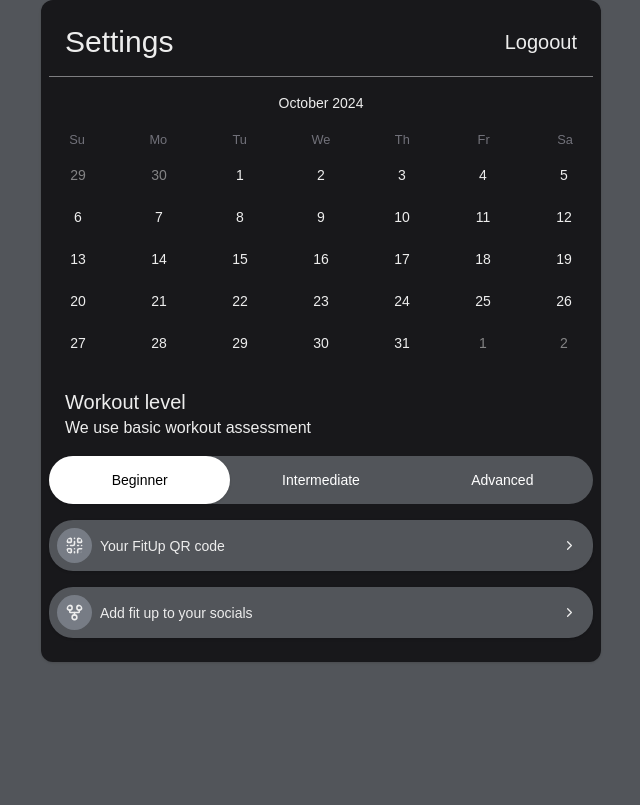
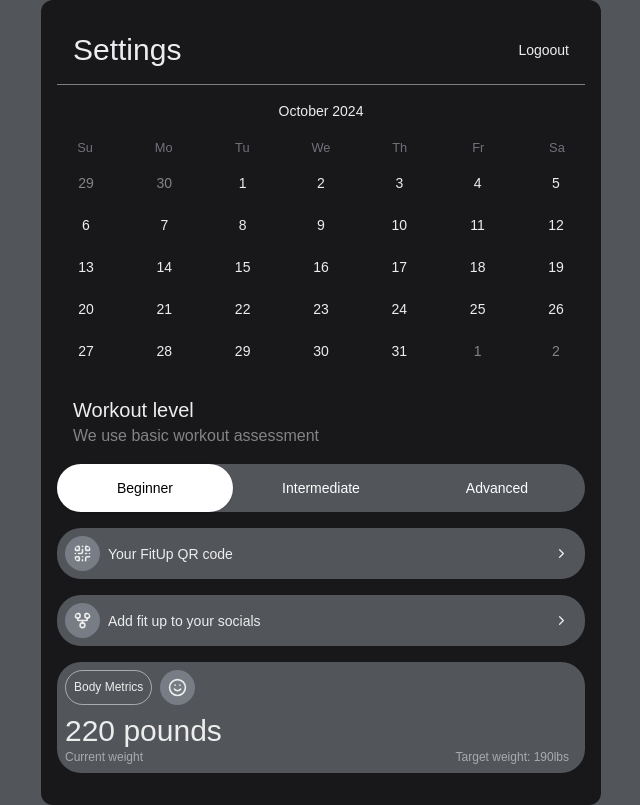
Before and after one commit to Aman-Dangol/shadCn-practice, a React (Vite) app: page / in a window 1280 px wide. Shown: the whole page, without its empty margins (319-959 px from the left). Built offline with nearby package versions, Linux system fonts and the light colour scheme.

Commit message:
added target and current weight

```diff
--- a/src/App.tsx
+++ b/src/App.tsx
@@ -2,22 +2,22 @@ import { useState } from "react";
 import { Calendar } from "./components/ui/calendar";
 import { Card } from "./components/ui/card";
 import { Tabs, TabsList, TabsTrigger } from "./components/ui/tabs";
-import { ChevronRight, GitForkIcon, QrCode } from "lucide-react";
+import { ChevronRight, GitForkIcon, QrCode, Smile } from "lucide-react";
 
 function App() {
   const [date, setDate] = useState<Date | undefined>();
 
   return (
-    <Card className="w-[70vh] mx-auto bg-primary text-foreground border-0 p-2 ">
+    <Card className="w-[70vh] mx-auto bg-primary text-foreground border-0 p-4 ">
       <header className="p-4  flex justify-between items-center ">
         <h3 className="capitalize">settings</h3>
-        <h5 className={`capitalize`}>logoout</h5>
+        <h5 className={`capitalize text-sm`}>logoout</h5>
       </header>
       <hr className="opacity-50" />
       <Calendar mode="single" selected={date} onSelect={setDate} />
       <article className="p-4">
         <h5>Workout level</h5>
-        <p>We use basic workout assessment</p>
+        <p className="opacity-50">We use basic workout assessment</p>
       </article>
 
       <Tabs className="" defaultValue="Beginner">
@@ -41,6 +41,24 @@ function App() {
         </div>
         <ChevronRight size={15} />
       </Card>
+      <Card className="my-4 p-2 pr-4 rounded-3xl flex flex-col  justify-between gap-2">
+        <Card className="flex gap-2">
+          <span className="p-2 border-white/50 border-[0.5px] text-xs rounded-full">
+            Body Metrics
+          </span>
+          <Smile
+            className="rounded-full bg-gray-400/50 p-2 justify-center"
+            size={35}
+          />
+        </Card>
+        <Card>
+          <h3>220 pounds</h3>
+          <Card className="flex justify-between text-xs text-white/50 ">
+            <span>Current weight</span>
+            <span>Target weight: 190lbs</span>
+          </Card>
+        </Card>
+      </Card>
     </Card>
   );
 }
--- a/src/components/ui/card.tsx
+++ b/src/components/ui/card.tsx
@@ -9,7 +9,7 @@ const Card = React.forwardRef<
   <div
     ref={ref}
     className={cn(
-      "rounded-xl text-foreground bg-background border-0 shadow",
+      "rounded-xl text-foreground bg-background border-0 ",
       className
     )}
     {...props}
```
